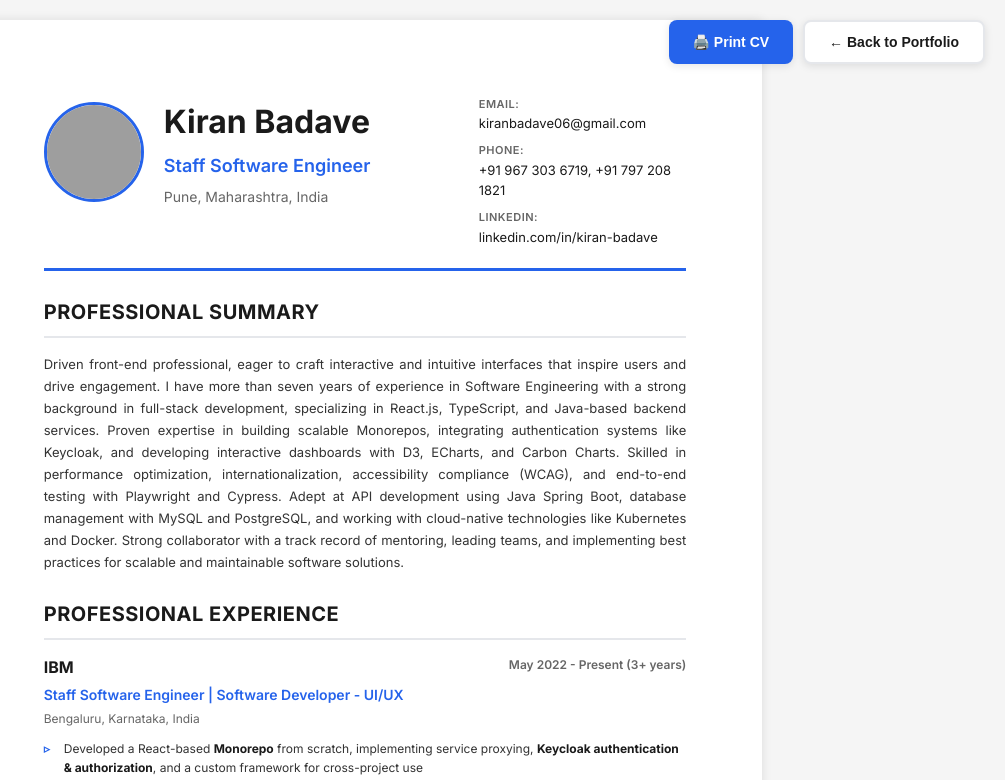
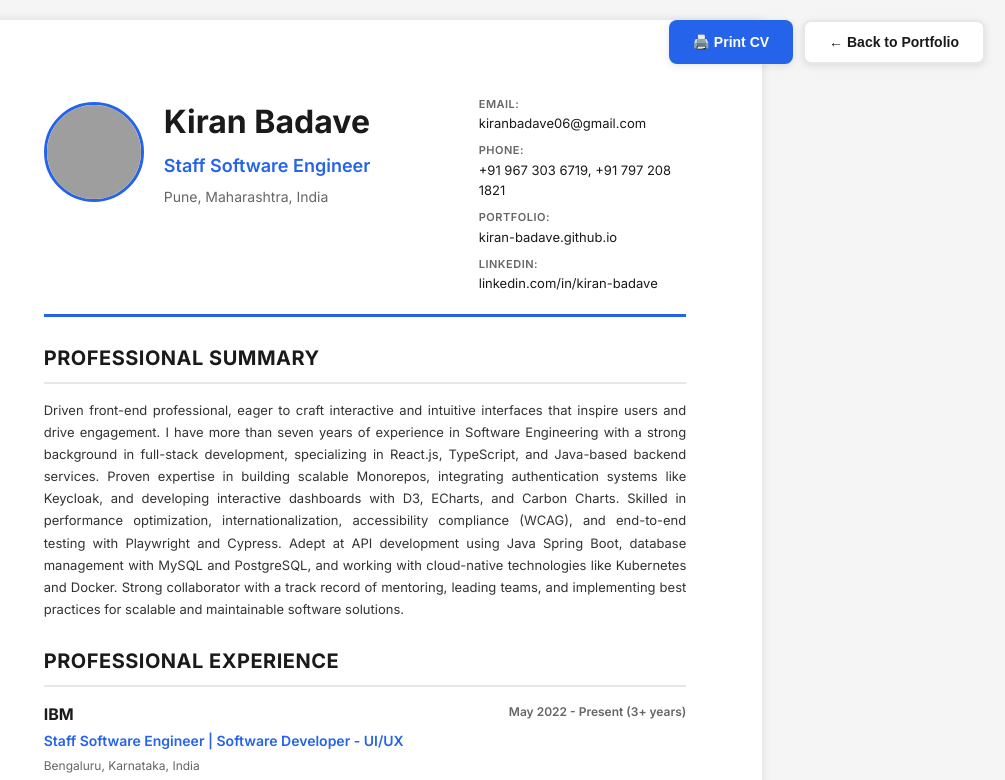
Before and after one commit to kiran-badave/kiran-portfolio-website, a plain HTML site: page cv-print.html in a window 1280 px wide. Shown: the top 780 px of the page, without its empty margins (275-1280 px from the left). Drawn offline with Linux system fonts and the light colour scheme; grey boxes are pictures that could not be loaded.

Commit message:
Update portfolio URLs and add portfolio to CV
Changed all repository and live site URLs from 'kiranbadave' to 'kiran-badave' in documentation for consistency with the new GitHub username and repository. Added portfolio link to the CV print view and data source.

```diff
--- a/cv-print.html
+++ b/cv-print.html
@@ -31,6 +31,10 @@
                     <div class="contact-item">
                         <span class="label">Phone:</span>
                         <span id="phone">(+91) 967 303 6719</span>
+                    </div>
+                    <div class="contact-item">
+                        <span class="label">Portfolio:</span>
+                        <span id="portfolio">kiran-badave.github.io</span>
                     </div>
                     <div class="contact-item">
                         <span class="label">LinkedIn:</span>
@@ -86,6 +90,7 @@
             document.getElementById('location').textContent = portfolioData.personal.location;
             document.getElementById('email').textContent = portfolioData.personal.email;
             document.getElementById('phone').textContent = portfolioData.personal.phone.join(', ');
+            document.getElementById('portfolio').textContent = portfolioData.personal.portfolioDisplay;
             document.getElementById('linkedin').textContent = portfolioData.personal.linkedinDisplay;
             document.getElementById('profilePhoto').src = portfolioData.personal.profileImage;
 
--- a/data.js
+++ b/data.js
@@ -11,6 +11,8 @@ const portfolioData = {
         phone: ["+91 967 303 6719", "+91 797 208 1821"],
         linkedin: "https://www.linkedin.com/in/kiran-badave",
         linkedinDisplay: "linkedin.com/in/kiran-badave",
+        portfolio: "https://kiran-badave.github.io/",
+        portfolioDisplay: "kiran-badave.github.io",
         address: "604, D2, Kumar Pebble Park, Hadapsar, Pune, MH - 411028",
         profileImage: "assets/profile_picture.png"
     },
```
Also changed, not shown: 2 other files.
